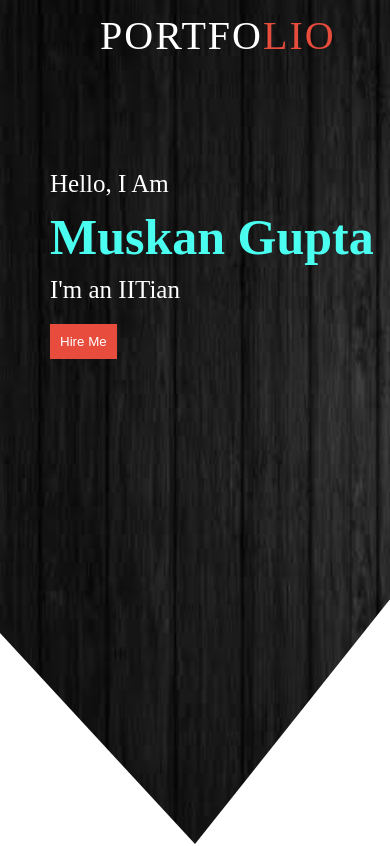
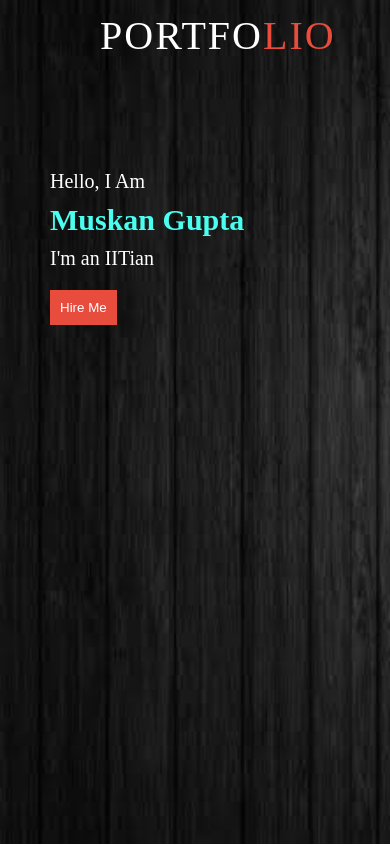
Before and after one commit to Muskanyashi0303/Portfolio-CV, a plain HTML site: page index.html in a window 390 px wide. Shown: the top 846 px of the page. Drawn offline with nearby package versions, Linux system fonts and the light colour scheme; a script that the page names is missing.

Commit message:
Update style.css

```diff
--- a/css/style.css
+++ b/css/style.css
@@ -226,6 +226,7 @@ progress{
     header{
         background:url('../images/bg1.jpeg');
         background-size: cover;
+        clip-path: polygon(0 0, 100% 0%, 100% 100%, 0% 100%);
     }
     .menu a{display: none;}
 
@@ -254,7 +255,7 @@ progress{
 
     }
     #p-title{
-        font-size: 45px;
+        font-size: 30px;
         font-weight: bold;
         text-align: center;
     }
@@ -270,7 +271,7 @@ progress{
 
     }
     .skills-left-col p{
-        font-size: 25px;
+        font-size: 20px;
         text-align: center;
         color: white;
 
@@ -296,7 +297,7 @@ progress{
 .services-box{
     flex-basis: 100%;
     text-align: center;
-    font-size: 30px;
+    font-size: 20px;
     box-shadow: 2px 3px 5px gray;
     padding: 30px;
     margin-top: 20px;
@@ -318,7 +319,7 @@ progress{
 .contact-right-col{
     flex-basis: 100%;
 }
-    .logo{
+.logo{
     color: white;
     font-size: 40px;
     padding-left: 100px;
@@ -336,4 +337,13 @@ progress{
     font-weight: bold;
 
 }
+.text h1{
+    font-size: 30px;
+    margin: 10px 0;
+    color: #4afff0;
+
 }
+.text p{
+    font-size: 20px;
+}
+}
```
